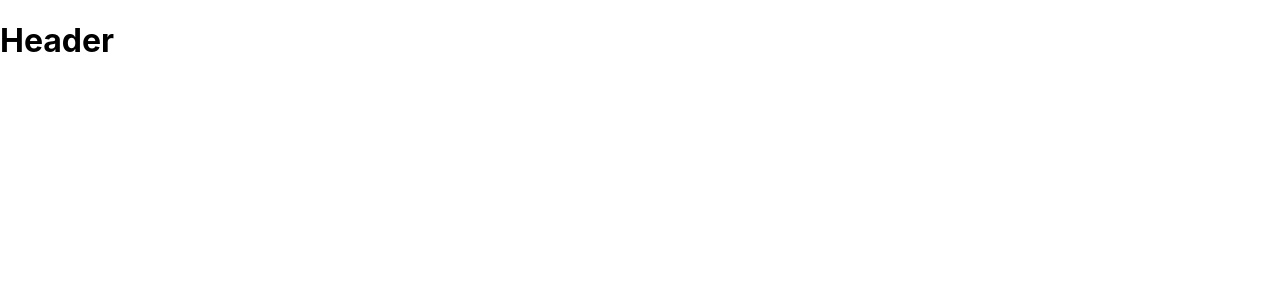
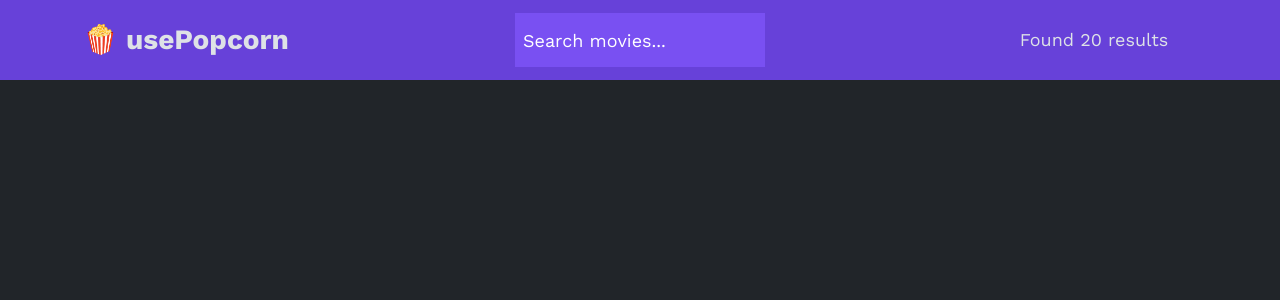
Before and after one commit to sofianeberkane202/React-movie-web-app, a JavaScript app: page / in a window 1280 px wide. Shown: the top 300 px of the page. Built offline with nearby package versions, Linux system fonts and the light colour scheme; the HTML template or start-up script is replaced by a standard one.

Commit message:
finish stup css envirenement

```diff
--- a/src/components/Header.js
+++ b/src/components/Header.js
@@ -1,3 +1,29 @@
+import '../css/componentCSS/Header.css'
 export default function Header(){
-    return <h1>Header</h1>
+    return (
+        <header className="header">
+            <div className="container flex flex-center-y flex-between">
+                {/* logo */}
+                <div className="logo">
+                    <span className="text-header">🍿 usePopcorn</span>
+                </div>
+
+                {/* search field */}
+
+                <div className="box-search-field">
+                    <input
+                    className='search-field text-field flex-1'
+                    type='text'
+                    placeholder='Search movies...'/>
+                </div>
+
+
+                {/* count result */}
+
+                <p className="count-movies text-field">Found 20 results</p>
+
+            </div>
+
+        </header>
+    )
 }
--- /dev/null
+++ b/src/css/componentCSS/Header.css
@@ -0,0 +1,23 @@
+.header{
+    background-color: var(--color-primary);
+    width: 100%;
+    height: 80px;
+    color: var(--color-text);
+}
+
+.search-field{
+    height: 54px;
+    padding-inline: 8px;
+    background-color: var(--color-primary-light);
+    color: #fff;
+    border-radius: var(--radius-);
+}
+
+.search-field::placeholder{
+    color: #fff;
+}
+
+.count-movies, .logo{
+    width: 220px;
+    text-align: center;
+}
--- /dev/null
+++ b/src/css/styleCSS/base/base.css
@@ -0,0 +1,52 @@
+@import url('https://fonts.googleapis.com/css2?family=Roboto:ital,wght@0,100;0,300;0,400;0,500;0,700;0,900;1,100;1,300;1,400;1,500;1,700;1,900&family=Work+Sans:ital,wght@0,100..900;1,100..900&display=swap');
+
+:root{
+    /* colors */
+    --color-primary: #6741d9;
+    --color-primary-light: #7950f2;
+    --color-text: #dee2e6;
+    --color-text-dark: #adb5bd;
+    --color-background-100: #343a40;
+    --color-background-500: #2b3035;
+    --color-background-900: #212529;
+    --color-red: #fa5252;
+    --color-red-dark: #e03131;
+
+
+
+    /*
+        - fonts
+    */
+    /* font family */
+    --ff-primary: "Work Sans", sans-serif;
+
+    /* font size */
+    --fs-header: 2.8rem;
+    --fs-btn: 2rem;
+    --fs-field: 1.8rem;
+    --fs-base: 1.6rem;
+
+
+    /* font weight */
+    --fw-bold: 700;
+    --fw-semibold: 500;
+    --fw-normal: 400;
+    --fw-regular: 300;
+
+    /*
+        - border-radius
+    */
+    --radius-4: 4px;
+    --radius-8: 8px;
+    --radius-12: 12px;
+    --radius-pill: 100px;
+    --radius-circle: 50%;
+
+    /*
+        - transition
+    */
+    --transition-2: .2s;
+    --transition-5: .5s;
+
+    --gap: 1rem;
+}
--- /dev/null
+++ b/src/css/styleCSS/base/reset.css
@@ -0,0 +1,23 @@
+*,*::after,*::before{
+    padding: 0;
+    margin: 0;
+    box-sizing: border-box;
+}
+
+button,span,img,input{display: block;}
+
+button,input{
+    background-color: transparent;
+    font: inherit;
+    border: none;
+}
+
+button{cursor: pointer;}
+
+li{list-style: none;}
+
+a{text-decoration: none;}
+
+img{
+    height: auto;
+}
--- /dev/null
+++ b/src/css/styleCSS/base/typography.css
@@ -0,0 +1,23 @@
+.text-header{
+    font-size: var(--fs-header);
+    font-weight: var(--fw-bold);
+    line-height: 1.2;
+}
+
+.text-btn{
+    font-size: var(--fs-btn);
+    font-weight: var(--fw-semibold);
+    line-height: 1.2;
+}
+
+.text-field{
+    font-size: var(--fs-field);
+    font-weight: var(--fw-normal);
+    line-height: 1.2;
+}
+
+.text-base{
+    font-size: var(--fs-base);
+    font-weight: var(--fw-normal);
+    line-height: 1.2;
+}
--- /dev/null
+++ b/src/css/styleCSS/utilities/flex.css
@@ -0,0 +1,11 @@
+.flex{
+    display:flex;
+    gap: var(--gap);
+}
+
+.felx-col{flex-direction: column;}
+.flex-center-y{align-items: center;}
+.flex-center-x{justify-content: center;}
+.flex-between{justify-content: space-between;}
+.flex-wrap{flex-wrap: wrap;}
+.flex-1{flex: 1;}
--- /dev/null
+++ b/src/css/styleCSS/utilities/global.css
@@ -0,0 +1,7 @@
+.container{
+    max-width: 1160px;
+    width: 100%;
+    height: 100%;
+    padding-inline: 16px ;
+    margin-inline: auto;
+}
--- a/src/index.css
+++ b/src/index.css
@@ -1,13 +1,28 @@
-body {
-  margin: 0;
-  font-family: -apple-system, BlinkMacSystemFont, 'Segoe UI', 'Roboto', 'Oxygen',
-    'Ubuntu', 'Cantarell', 'Fira Sans', 'Droid Sans', 'Helvetica Neue',
-    sans-serif;
-  -webkit-font-smoothing: antialiased;
-  -moz-osx-font-smoothing: grayscale;
+/* base */
+@import url('./css/styleCSS/base/reset.css');
+@import url('./css/styleCSS/base/base.css');
+@import url('./css/styleCSS/base/typography.css');
+
+/* utilities */
+@import url('./css/styleCSS/utilities/flex.css');
+@import url('./css/styleCSS/utilities/grid.css');
+@import url('./css/styleCSS/utilities/global.css');
+
+/* componentCSS */
+@import url('./css/componentCSS/Header.css');
+
+html{
+  font-size: 10px;
+  scroll-behavior: smooth;
 }
 
-code {
-  font-family: source-code-pro, Menlo, Monaco, Consolas, 'Courier New',
-    monospace;
+body{
+  height: 100vh;
+  font-family: var(--ff-primary);
+  font-size: var(--fs-base);
+  font-weight: var(--fw-normal);
+  line-height: 1.6;
+  background-color: var(--color-background-900);
+  color: var(--color-text);
+
 }
```
Also changed, not shown: src/App.js (line endings or trailing spaces), src/css/styleCSS/utilities/grid.css (added).
